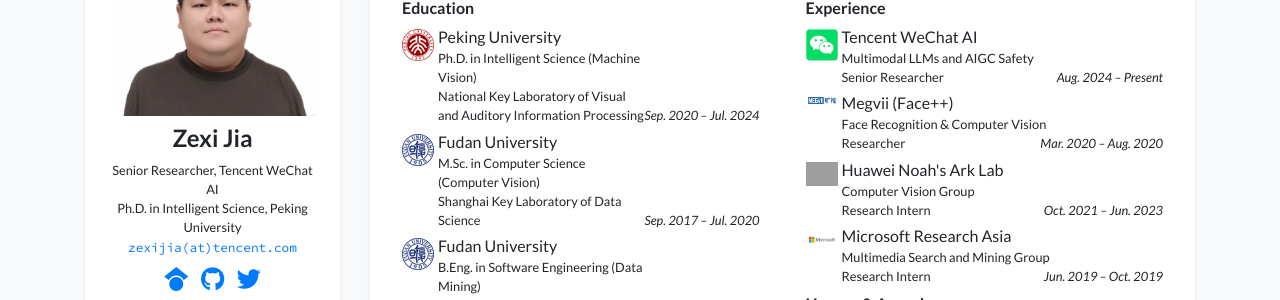
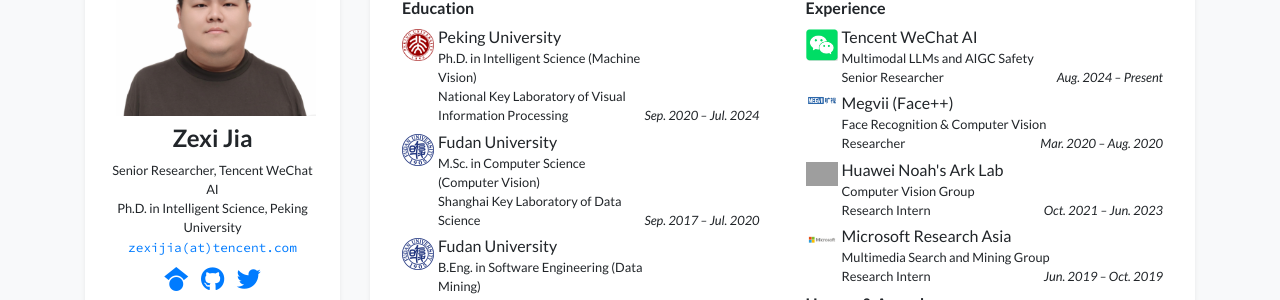
Before and after one commit to zexiJia/zexijia.github.io, a Jekyll site: the page built from index.html, in a window 1280 px wide and 900 px high, scrolled down 486 px. Shown: the part 172-472 px from the top of the window. Built offline with Jekyll 4.4.1, drawn with Linux system fonts in a browser that asks for light colours; nearby versions of some CDN libraries; a style sheet for code colours, icons or effects is not loaded; grey boxes are pictures that could not be loaded.

Commit message:
修改名字

```diff
--- a/_data/profile.yml
+++ b/_data/profile.yml
@@ -42,7 +42,7 @@
     logo: /assets/images/badges/PKU_red.png
     position: >-
       Ph.D. in Intelligent Science (Machine Vision) <br/>
-      National Key Laboratory of Visual and Auditory Information Processing
+      National Key Laboratory of Visual Information Processing
     date: Sep. 2020 – Jul. 2024
   - name: Fudan University
     logo: /assets/images/badges/fudan.png
```
